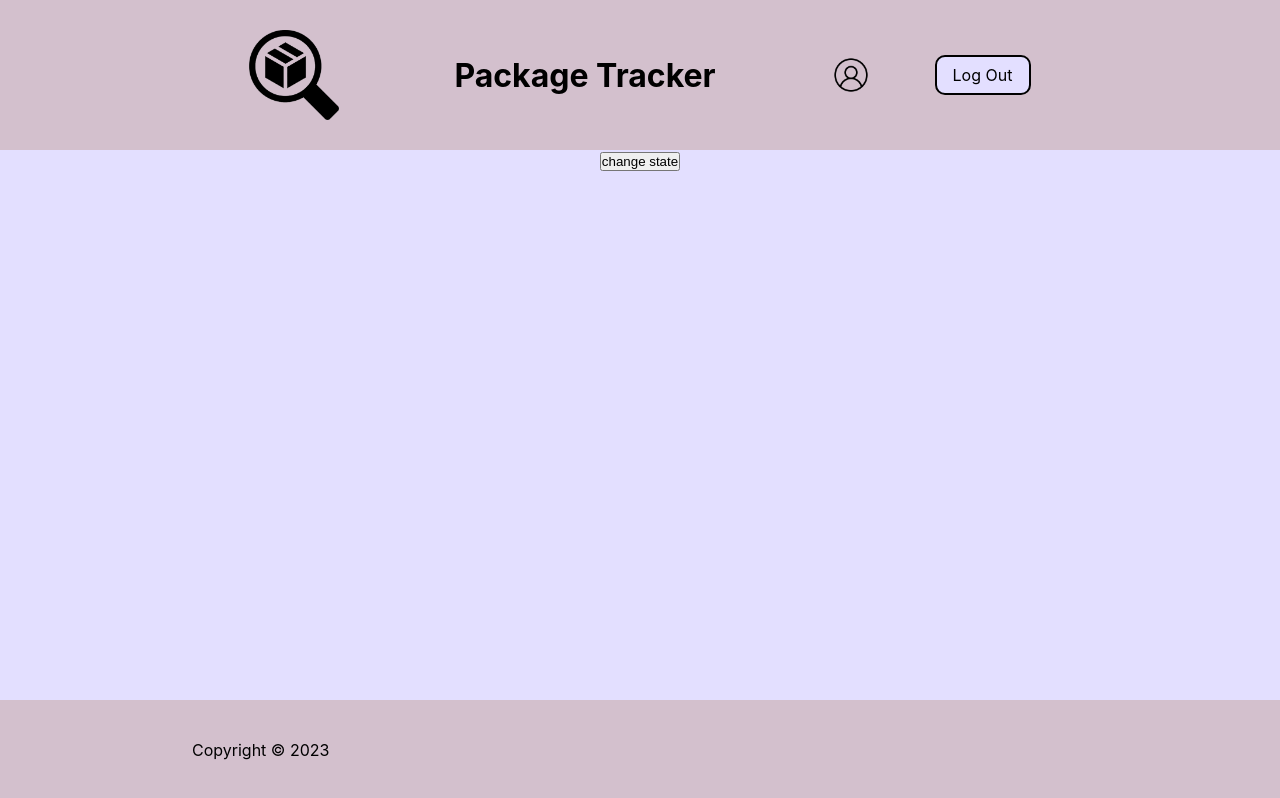
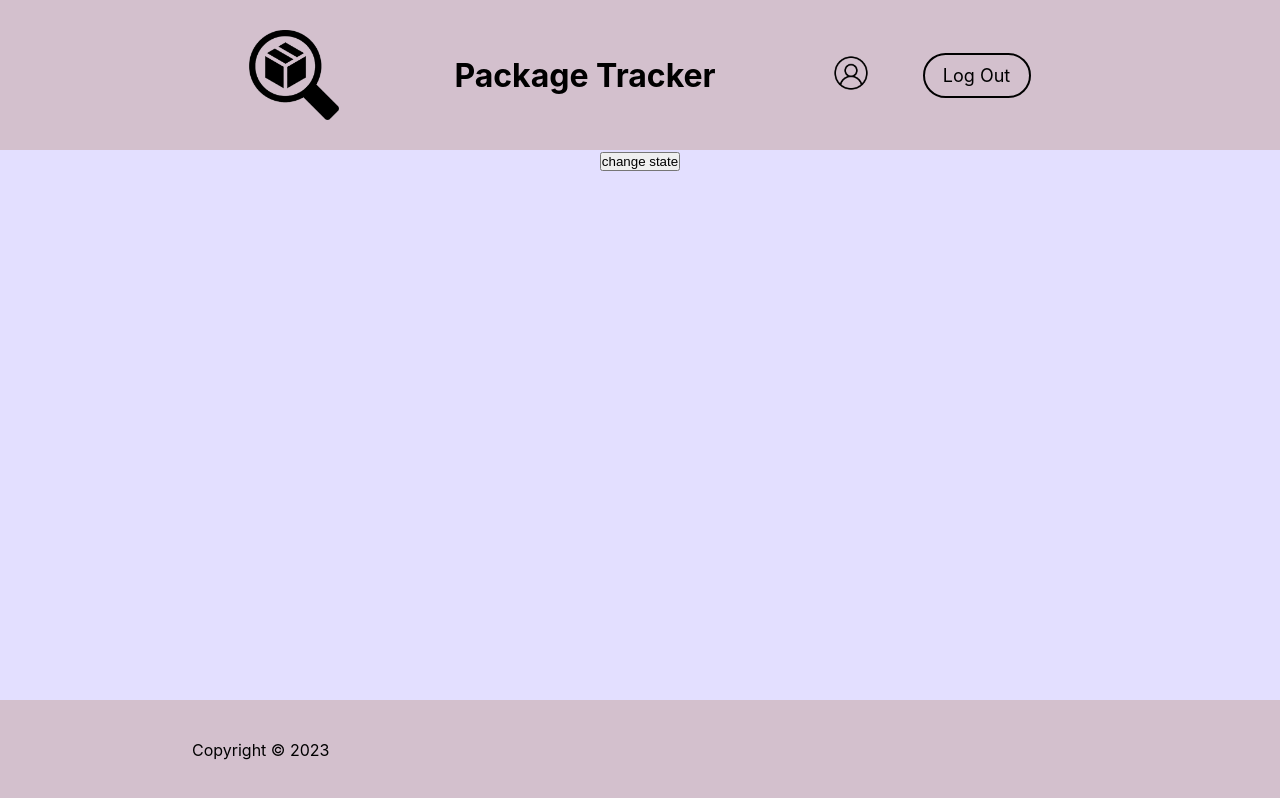
Before and after one commit to Markot96/mail-tracking-service, a React (Create React App) app: page / in a window 1280 px wide. Built offline with nearby package versions, Linux system fonts and the light colour scheme.

Commit message:
updated header buttons click and hover

```diff
--- a/src/styles/HeaderButton.css
+++ b/src/styles/HeaderButton.css
@@ -1,14 +1,22 @@
 .header-button {
-    /* width: calc(100% + 10px); */
-    /* height: calc(100% + 50px); */
     height: 2.5em;
-    width:6em;
-    background-color: rgb(227, 223, 255);
-    /* color: */
+    width: 6em;
     border: 2px solid black;
-    border-radius: 10px;
+    --height: 2.5em;
+    border-radius: calc(var(--height)/2);
+    font-size: large;
     display: flex;
     justify-content: center;
     align-items: center;
     text-align: center;
+    transition: 0.3s;
+    cursor: pointer;
 }
+
+.header-button:hover {
+    background-color: rgb(179, 148, 169);
+}
+
+.header-button:active {
+    background-color: rgb(230, 219, 227);
+}
```
